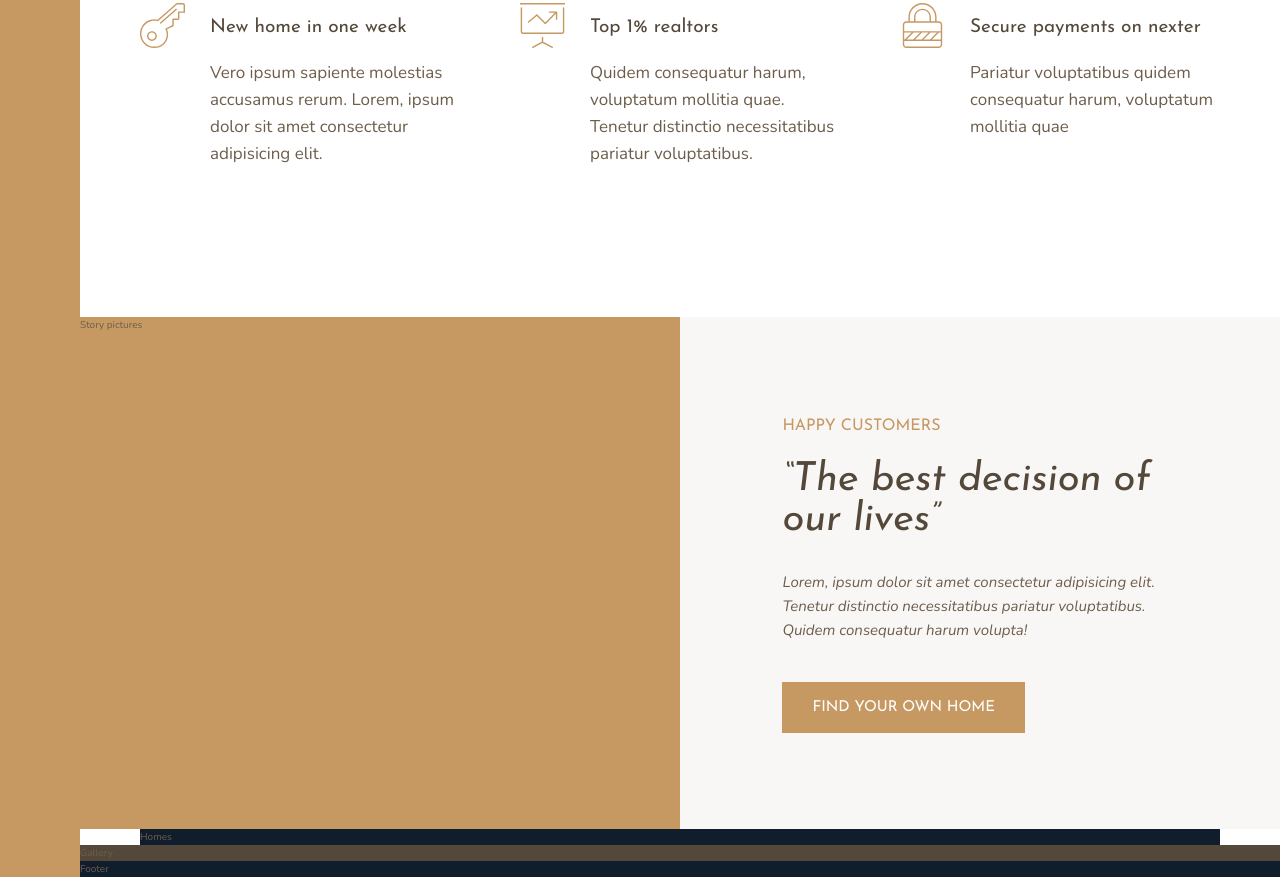
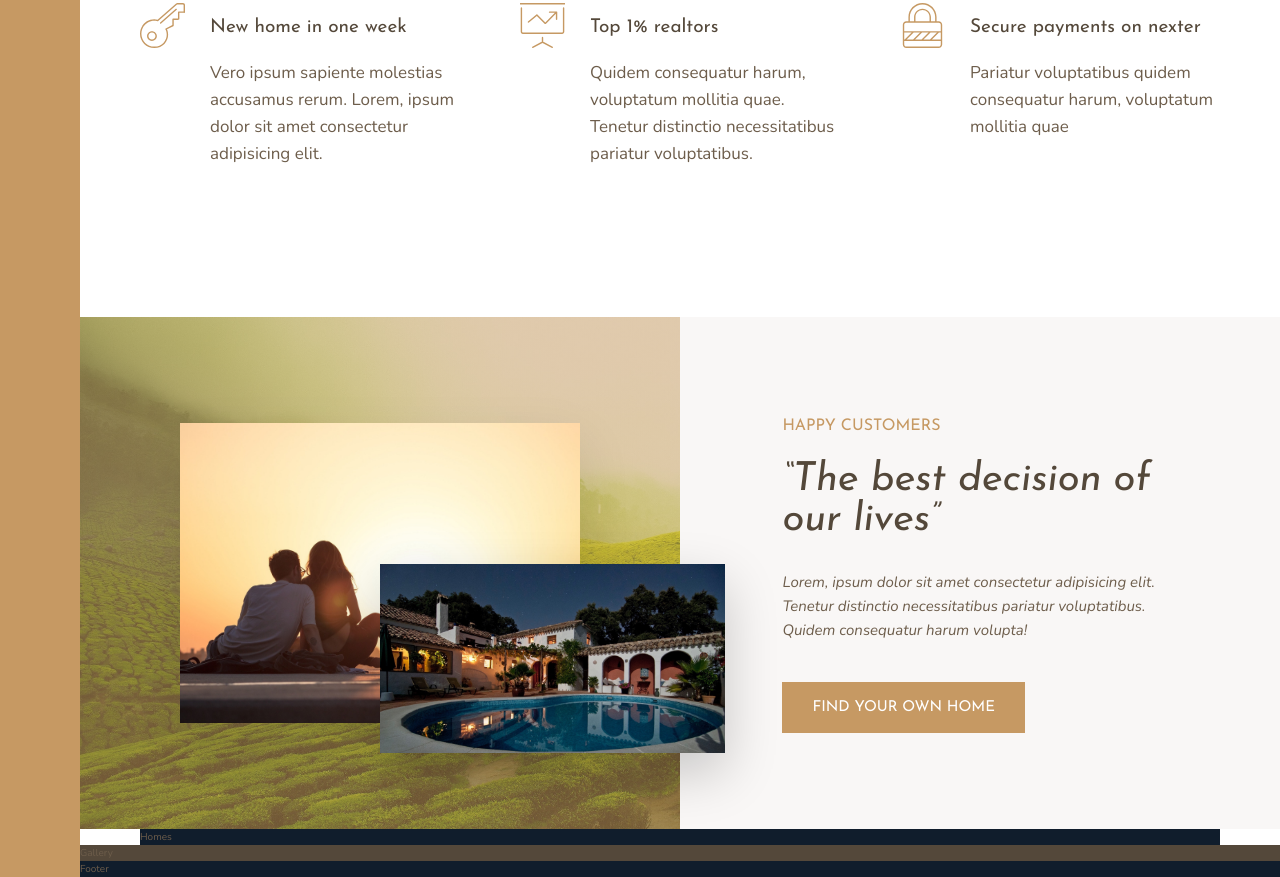
Before and after one commit to Tuund/Nexter, a website: page index.html in a window 1280 px wide. Shown: the part 991-1868 px from the top of the page. Drawn offline with nearby package versions, Linux system fonts and the light colour scheme.

Commit message:
7. Building the Story Section - Part 2

```diff
--- a/index.html
+++ b/index.html
@@ -82,7 +82,10 @@
       </div>
     </section>
 
-    <div class="story__pictures">Story pictures</div>
+    <div class="story__pictures">
+      <img class="story__img--1" src="img/story-1.jpeg" alt="Couple with a new house">
+      <img class="story__img--2" src="img/story-2.jpeg" alt="The new house">
+    </div>
 
     <div class="story__content">
       <h3 class="heading-3 mb-sm">Happy customers</h3>
--- a/sass/_story.scss
+++ b/sass/_story.scss
@@ -1,8 +1,29 @@
 .story {
-
   &__pictures {
+    display: grid;
+    grid-template-columns: repeat(6, 1fr);
+    grid-template-rows: repeat(6, 1fr);
     grid-column: full-start / col-end 4;
     background-color: $color-primary;
+    align-items: center;
+    background-image: linear-gradient(rgba($color-primary, 0.5), rgba($color-primary, 0.5)),
+      url("../img/back.jpg");
+    background-size: cover;
+  }
+
+  &__img--1 {
+    grid-column: 2 / 6;
+    grid-row: 2 / 6;
+    width: 100%;
+    box-shadow: 0 2rem 5rem rgba(#000, 0.1);
+  }
+
+  &__img--2 {
+    z-index: 1;
+    grid-column: 4 / 7;
+    grid-row: 4 / 6;
+    width: 115%;
+    box-shadow: 0 2rem 5rem rgba(#000, 0.2);
   }
 
   &__content {
```
Also changed, not shown: css/style.css.
